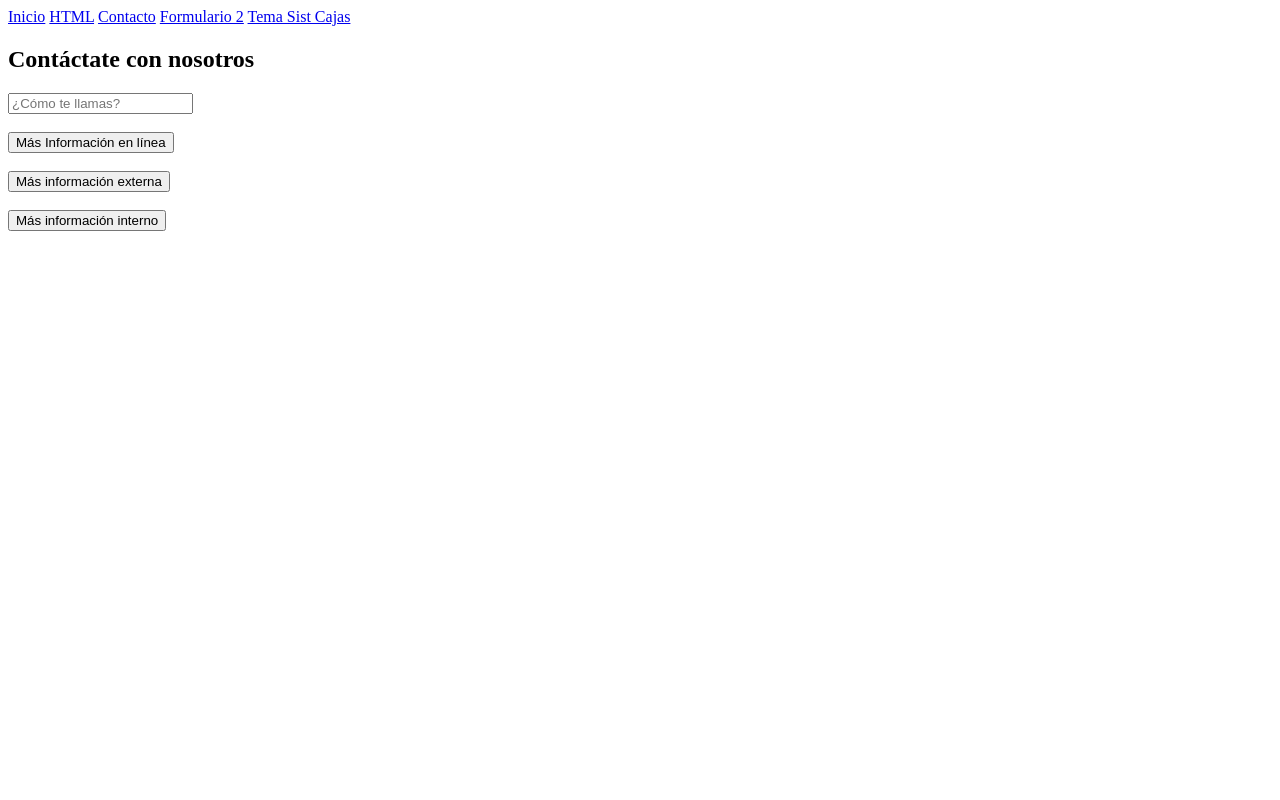
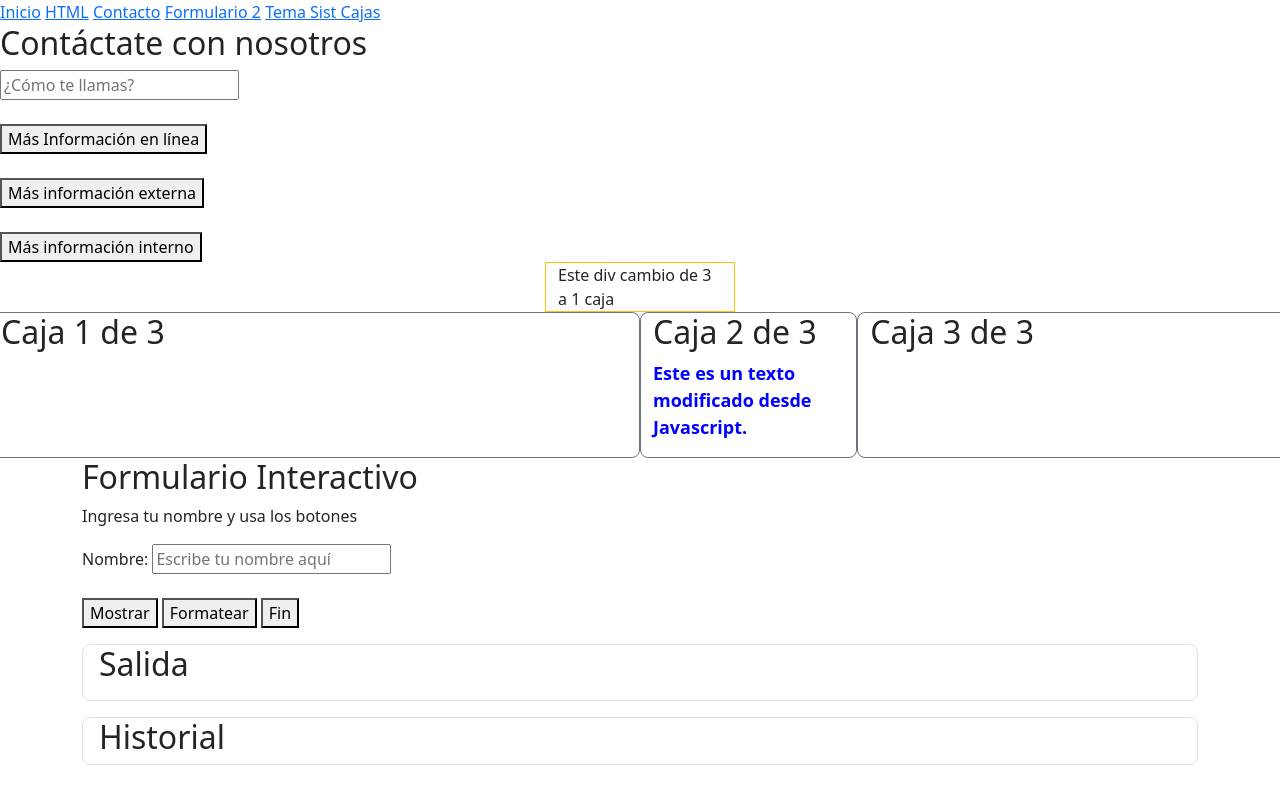
Before and after one commit to FrancoCanD/Proyecto-1, a plain HTML site: page assets/HTML/form2.html in a window 1280 px wide. Drawn offline with nearby package versions, Linux system fonts and the light colour scheme.

Commit message:
Avance scropt.js

```diff
--- a/assets/HTML/form2.html
+++ b/assets/HTML/form2.html
@@ -4,6 +4,7 @@
     <meta charset="UTF-8">
     <meta http-equiv="X-UA-Compatible" content="IE=edge">
     <meta name="viewport" content="width=device-width, initial-scale=1.0">
+    <link href="https://cdn.jsdelivr.net/npm/bootstrap@5.3.8/dist/css/bootstrap.min.css" rel="stylesheet" integrity="sha384-sRIl4kxILFvY47J16cr9ZwB07vP4J8+LH7qKQnuqkuIAvNWLzeN8tE5YBujZqJLB" crossorigin="anonymous">
     <title>Document</title>
 </head>
 <body>
@@ -34,6 +35,48 @@
     <section>
         <button onclick="mostrarmensaje()">Más información interno</button>
     </section>
+    <section class="container">
+        <div class="row justify-content-md-center" id="miDivFila">
+            <div class="col col-ld-2 border border-secondary">1 de 3</div>
+            <div class="col col-ld-2 border border-secondary">2 de 3</div>
+            <div class="col col-ld-2 border border-secondary">3 de 3</div>
+        </div>
+    </section>
+    <section class="row">
+        <div class="col-6 border border-secondary rounded-3">
+            <h2>Caja 1 de 3</h2>
+        </div>
+        <div class="col-2 border border-secondary rounded-3">
+            <h2>Caja 2 de 3</h2>
+            <p id="lorem">
+                Texto de ejemplo para ejercicio
+            </p>
+        </div>
+        <div class="col-4 border border-secondary rounded-3">
+            <h2>Caja 3 de 3</h2>
+        </div>
+    </section>
+    <section class="container">
+        <h2>Formulario Interactivo</h2>
+        <p>Ingresa tu nombre y usa los botones</p>
+        <label for="nombre">Nombre:</label>
+        <input type="text" id="nombre" name="nombre" placeholder="Escribe tu nombre aquí">
+        <br><br>
+        <div class="acciones">
+            <button id="mostrarBtn" onclick="mostrar()">Mostrar</button>
+            <button id="formatearBtn" onclick="formatear()">Formatear</button>
+            <button id="finalizarBtn" onclick="finalizar()">Fin</button>
+        </div>
+        <section class="salida border border-secundary rounded-3 mt-3 px-3">
+            <h2>Salida</h2>
+            <p id="salida"></p>
+        </section>
+        <section class="historial border border-secundary rounded-3 my-3 px-3">
+            <h2>Historial</h2>
+            <div id="historial">
+            </div>
+        </section>
+    </section>
     <script>
         function mostrarmensaje() {
             alert('Más información interna desde el codigo sript');
--- a/assets/js/script.js
+++ b/assets/js/script.js
@@ -1,3 +1,51 @@
 function mostrarexterno () {
     alert('Mostrar más información desde un archivo js externo')
 }
+
+let miDivFila = document.getElementById('miDivFila');
+console.log(miDivFila);
+miDivFila.innerHTML = '<div class="col col-lg-2 border border-warning">Este div cambio de 3 a 1 caja';
+
+let parrafoLorem = document.getElementById('lorem');
+parrafoLorem.innerText = 'Este es un texto modificado desde Javascript.';
+parrafoLorem.style.color = 'blue';
+parrafoLorem.style.fontWeight = 'bold';
+parrafoLorem.style.fontSize = '18px';
+
+function mostrar(){
+    const nombreInput = document.getElementById('nombre');
+    const salida = document.getElementById('salida');
+
+    const nombre = nombreInput.value.trim();
+    if (nombre.trim() === '') {
+        salida.innerText = 'Por favor, ingresa un nombre';
+        return;
+    } else{
+        salida.innerText = 'Hola, ' + nombre + '!';
+    }
+}
+
+let contador = 0;
+function formatear(){
+    const nombre = document.getElementById('nombre').value.trim();
+    const historial = document.getElementById('historial');
+
+    if (!nombre) return;
+    /*if (nombre === ''){
+		return;
+	}
+	es equivalent al anterior*/
+    contador++;
+    /*contador = contador + 1 es equivalente*/
+    const item = `<p class="historial-item"><strong>${contador}.</strong> Guardado: <em>${nombre}</em></p>`
+    historial.innerHTML +=item;
+}
+
+function finalizar(){
+    const nombre = document.getElementById('nombre').value.trim();
+    const mensajeBase = nombre ? `Proceso finalizado.` : 'Proceso finalizado.';
+    alert(mensajeBase + 'El historial será limpiado.');
+    const historial = document.getElementById('historial');
+    historial.innerHTML = '';
+    contador = 0;
+}
--- a/assets/js/scriptfunciones.js
+++ b/assets/js/scriptfunciones.js
@@ -12,7 +12,7 @@ function calcularAreaRectangulo(base, altura) {
     return area;
 }
 
-let area1 = calcularAreaRectangulo(5; 10);
+let area1 = calcularAreaRectangulo(5, 10);
 console.log("El área del rectángulo es: " + area1);
 
 let baseIngresada = 7;
```
